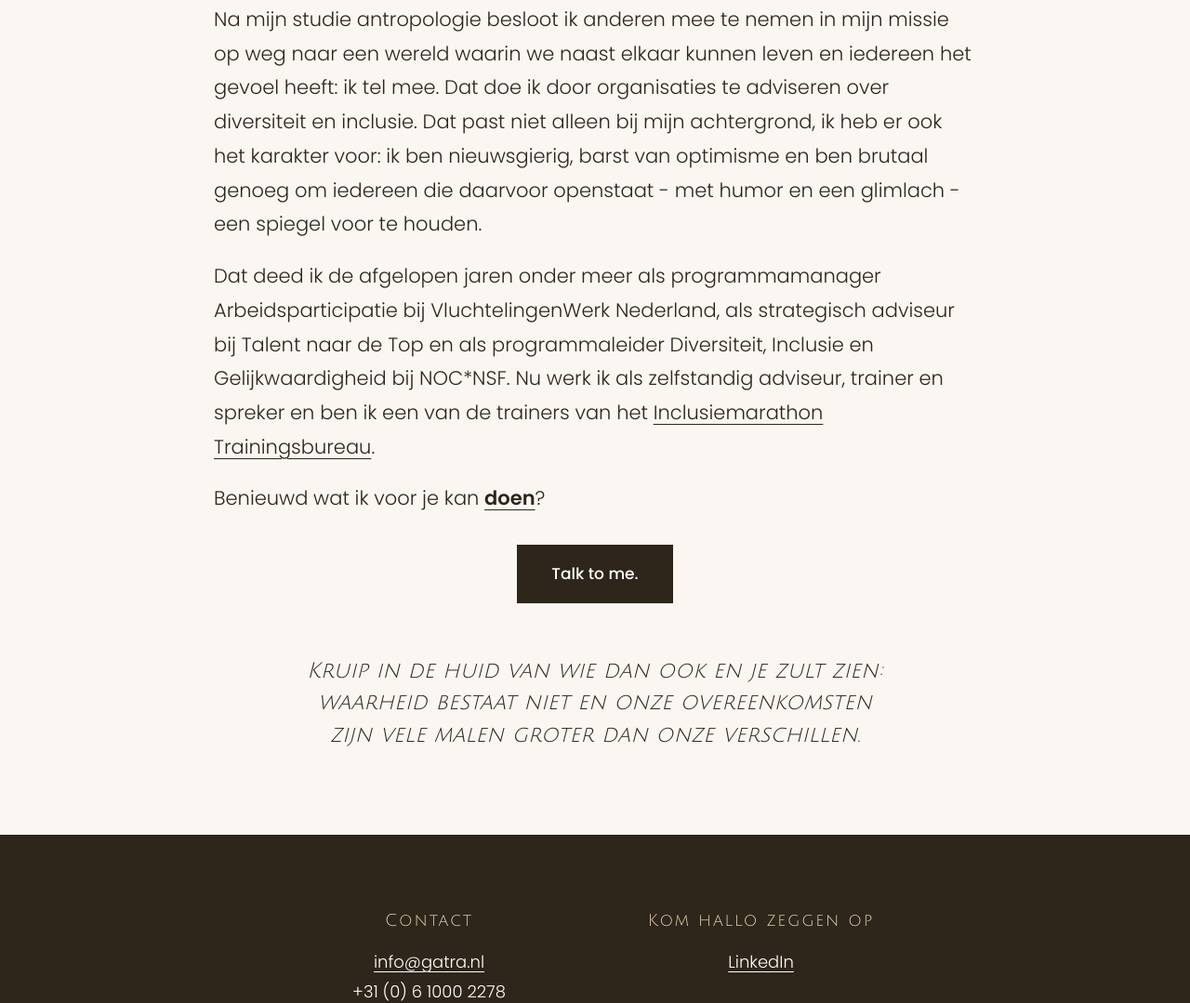
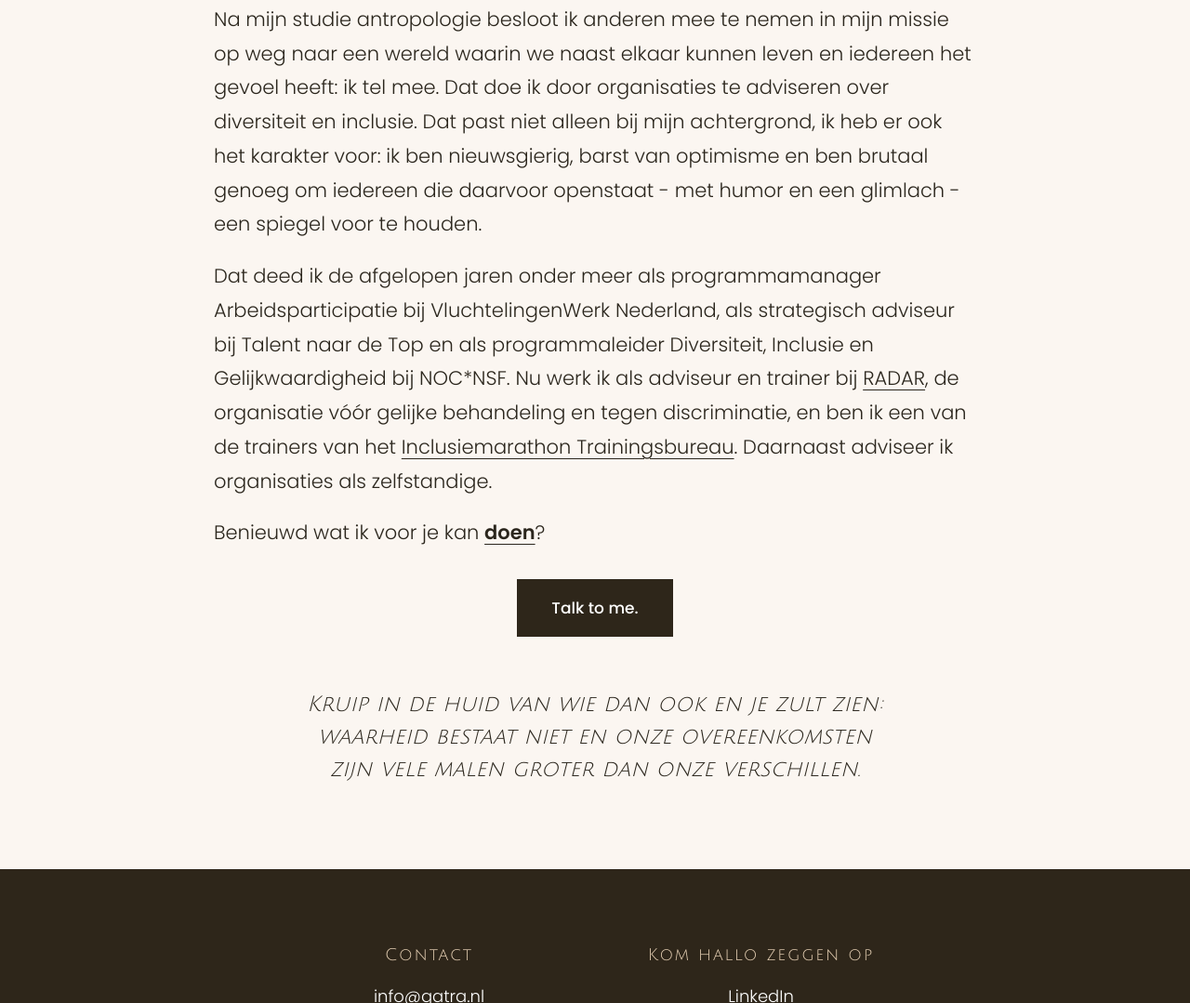
Before and after one commit to RonaldAlubalu/GatraNL, a plain HTML site: page public/wie-ben-ik/index.html in a window 1280 px wide. Shown: the part 1585-2664 px from the top of the page at 93% size. Drawn offline with Linux system fonts and the light colour scheme.

Commit message:
Add RADAR, where she now works as adviser and trainer
Co-Authored-By: Claude Fable 5.2 <noreply@anthropic.com>
Claude-Session: https://claude.ai/code/session_01A9tkbTXjJYXsNTcmPM6cR5

```diff
--- a/public/wie-ben-ik/index.html
+++ b/public/wie-ben-ik/index.html
@@ -17,7 +17,7 @@
 <meta property="og:image:height" content="630">
 <meta property="og:image:alt" content="Gatra Peshtaz, adviseur, trainer en spreker">
 <meta name="twitter:card" content="summary_large_image">
-<script type="application/ld+json">{"@context":"https://schema.org","@type":"Person","name":"Gatra Peshtaz","jobTitle":"Adviseur, trainer en spreker diversiteit, inclusie en gelijkwaardigheid","worksFor":[{"@type":"Organization","name":"Gatra Consultancy"},{"@type":"Organization","name":"Inclusiemarathon Trainingsbureau","url":"https://www.inclusiemarathon.nl/"}],"url":"https://gatra.nl/","image":"https://gatra.nl/img/delen.jpg","email":"info@gatra.nl","telephone":"+31610002278","knowsAbout":["Diversiteit","Inclusie","Gelijkwaardigheid","Antropologie"],"sameAs":["https://www.linkedin.com/in/gatra/"]}</script>
+<script type="application/ld+json">{"@context":"https://schema.org","@type":"Person","name":"Gatra Peshtaz","jobTitle":"Adviseur, trainer en spreker diversiteit, inclusie en gelijkwaardigheid","worksFor":[{"@type":"Organization","name":"Gatra Consultancy"},{"@type":"Organization","name":"RADAR","url":"https://radar.nl/"},{"@type":"Organization","name":"Inclusiemarathon Trainingsbureau","url":"https://www.inclusiemarathon.nl/"}],"url":"https://gatra.nl/","image":"https://gatra.nl/img/delen.jpg","email":"info@gatra.nl","telephone":"+31610002278","knowsAbout":["Diversiteit","Inclusie","Gelijkwaardigheid","Antropologie"],"sameAs":["https://www.linkedin.com/in/gatra/"]}</script>
 <link rel="icon" href="/img/favicon.png">
 <link rel="preload" href="/fonts/poppins-300.woff2" as="font" type="font/woff2" crossorigin>
 <link rel="preload" href="/fonts/julius-sans-one.woff2" as="font" type="font/woff2" crossorigin>
@@ -63,7 +63,7 @@
   <p class="large">Mijn naam is Gatra Peshtaz. Zeg jij maar gewoon Gatra. Ik ben geboren in Afghanistan en opgegroeid in Rusland. Vlak nadat we met de familie naar Afghanistan terugkeerden, brak daar de oorlog uit. Een paar jaar later vluchtten we naar Nederland. Een land van vrijheid en ongekende mogelijkheden, maar toch vertelden mensen mij dat ik te ambitieus was en mijn dromen te onrealistisch.</p>
   <p class="large">Dankzij mijn geschiedenis heb ik, dwars door de Afghaanse, Russische en Nederlandse cultuur heen, geleerd wat oorlog is, wat vrede is, wat respect is. En hoe die begrippen in verschillende culturen verschillende betekenissen hebben. Ik heb geleerd hoe het voelt om niets te mogen en hoe het voelt om alles te kunnen. Ik heb geleerd hoe belangrijk het is het gevoel te hebben dat je meetelt. Hoe waardevol het is om je in anderen te verdiepen, van perspectief te wisselen en daar wat mee te doen.</p>
   <p class="large">Na mijn studie antropologie besloot ik anderen mee te nemen in mijn missie op weg naar een wereld waarin we naast elkaar kunnen leven en iedereen het gevoel heeft: ik tel mee. Dat doe ik door organisaties te adviseren over diversiteit en inclusie. Dat past niet alleen bij mijn achtergrond, ik heb er ook het karakter voor: ik ben nieuwsgierig, barst van optimisme en ben brutaal genoeg om iedereen die daarvoor openstaat - met humor en een glimlach - een spiegel voor te houden.</p>
-  <p class="large">Dat deed ik de afgelopen jaren onder meer als programmamanager Arbeidsparticipatie bij VluchtelingenWerk Nederland, als strategisch adviseur bij Talent naar de Top en als programmaleider Diversiteit, Inclusie en Gelijkwaardigheid bij NOC*NSF. Nu werk ik als zelfstandig adviseur, trainer en spreker en ben ik een van de trainers van het <a href="/wat-ik-doe#inclusiemarathon">Inclusiemarathon Trainingsbureau</a>.</p>
+  <p class="large">Dat deed ik de afgelopen jaren onder meer als programmamanager Arbeidsparticipatie bij VluchtelingenWerk Nederland, als strategisch adviseur bij Talent naar de Top en als programmaleider Diversiteit, Inclusie en Gelijkwaardigheid bij NOC*NSF. Nu werk ik als adviseur en trainer bij <a href="https://radar.nl/" target="_blank" rel="noopener">RADAR</a>, de organisatie vóór gelijke behandeling en tegen discriminatie, en ben ik een van de trainers van het <a href="/wat-ik-doe#inclusiemarathon">Inclusiemarathon Trainingsbureau</a>. Daarnaast adviseer ik organisaties als zelfstandige.</p>
   <p class="large">Benieuwd wat ik voor je kan <a href="/wat-ik-doe"><strong>doen</strong></a>?</p>
   <p class="center"><a class="btn big" href="/contact">Talk to me.</a></p>
   <p class="h4 center"><em>Kruip in de huid van wie dan ook en je zult zien: waarheid bestaat niet en onze overeenkomsten zijn vele malen groter dan onze verschillen.</em></p>
```
Also changed, not shown: public/contact/index.html (+1 -1 lines), public/het-inclusieve-spelalfabet/index.html (+1 -1 lines), public/index.html (+2 -1 lines), public/wat-ik-doe/index.html (+1 -1 lines), src/layout.html (+1 -1 lines), src/pages/index.html (+1 -0 lines), src/pages/wie-ben-ik.html (+1 -1 lines).
